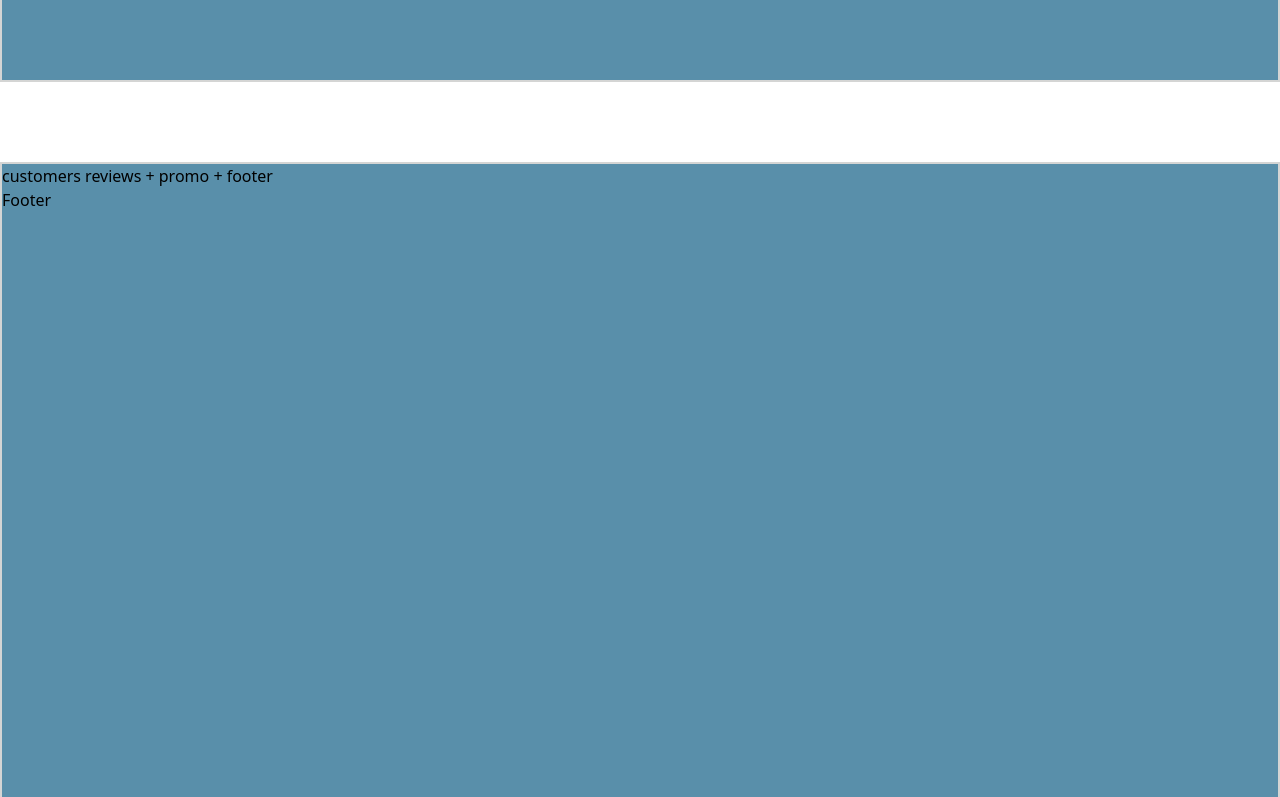
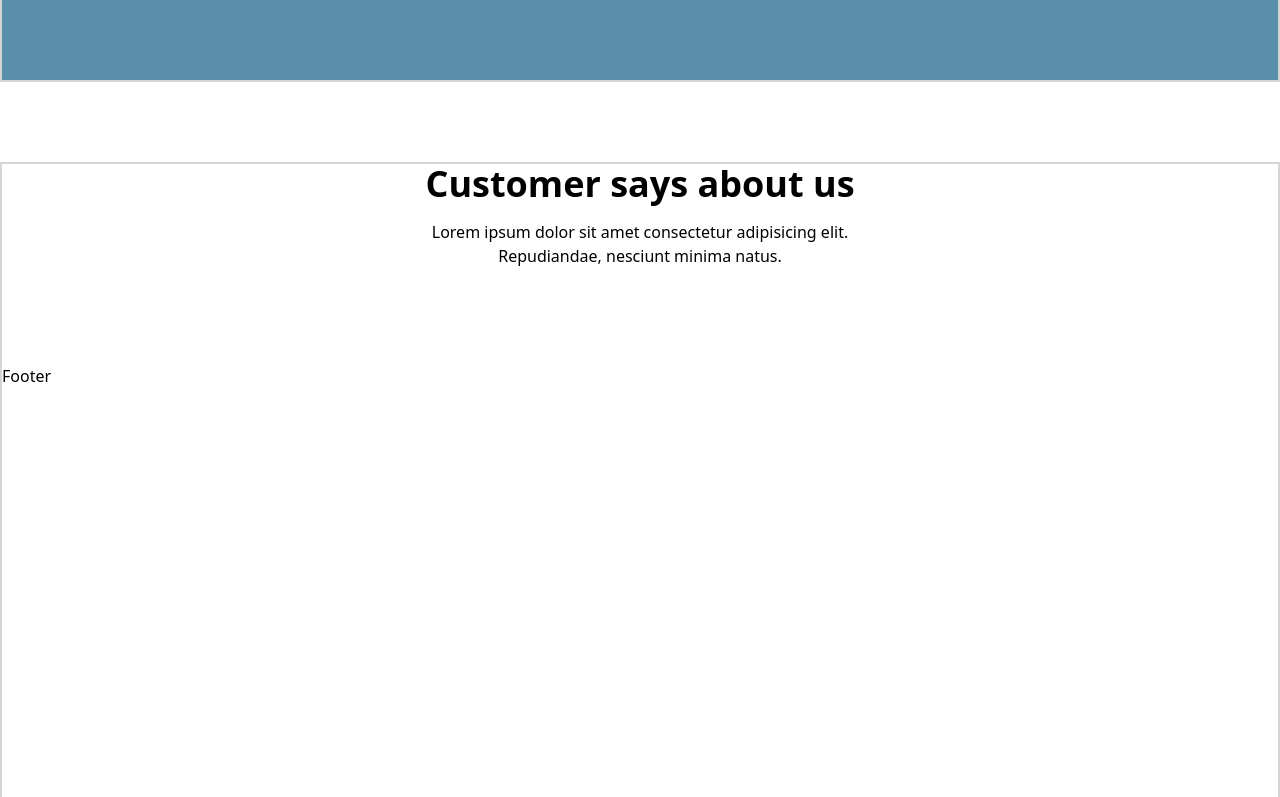
Before and after one commit to Aldyfaisal80/T12-Furniture-Store, a React (Vite) app: page / in a window 1280 px wide. Shown: the part 2803-3600 px from the top of the page. Built offline with nearby package versions, Linux system fonts and the light colour scheme.

Commit message:
modified on a file productcard and section2

```diff
--- a/src/components/elements/ProductCard.jsx
+++ b/src/components/elements/ProductCard.jsx
@@ -3,7 +3,7 @@ const ProductCard = ({ icon , img , title , description, iconsGroup , rating , r
     return (
         <div className="flex flex-col w-[300px] border-2 border-primary-gray justify-center items-center gap-2 p-4 rounded-lg shadow-[0_3px_10px_rgb(0,0,0,0.2)]">
             <div className="relative w-full flex flex-col justify-center items-center">
-                <span className="absolute flex justify-center items-center top-0 right-0 w-[40px] h-[40px] rounded-full border-2 border-primary-gray bg-white hover:text-white hover:bg-primary-blue">{icon}</span>
+                <span className="absolute flex justify-center items-center top-0 right-0 w-[40px] h-[40px] rounded-full border-2 border-primary-gray bg-white hover:text-white hover:bg-primary-blue text-primary-gray">{icon}</span>
                 <img src={img} alt="" className="p-4 w-[220px] aspect-square" />
             </div>
             <div className="flex flex-col gap-2">
--- a/src/components/layouts/MainLayout.jsx
+++ b/src/components/layouts/MainLayout.jsx
@@ -26,7 +26,7 @@ export default function MainLayout() {
         </div>
 
         {/* section 4 */}
-        <div className="flex flex-col w-full min-h-screen bg-primary-blue border-2 border-primary-gray">
+        <div className="flex flex-col w-full min-h-screen px=[80px] border-2 border-primary-gray">
             <Section4 />
 
             <Footer />
--- a/src/components/layouts/sub-layout/Section2.jsx
+++ b/src/components/layouts/sub-layout/Section2.jsx
@@ -21,7 +21,7 @@ export default function Section2() {
             </div>
             <div className="flex flex-wrap justify-between items-center gap-6 w-[1280px]">
                 <ProductCard
-                    icon={<FaHeart size={24} className="text-primary-gray hover:text-white" />}
+                    icon={<FaHeart size={24} />}
                     img={Chair1}
                     title={"Mad Queen Armchair"}
                     description={"Lorem ipsum dolor sit amet consectetur adipisicing elit. Ipsum, maiores."}
@@ -37,7 +37,7 @@ export default function Section2() {
                     btnIcon={<FiShoppingCart />}
                 />
                 <ProductCard
-                    icon={<FaHeart size={24} className="text-primary-gray hover:text-white" />}
+                    icon={<FaHeart size={24} />}
                     img={Chair2}
                     title={"White Wood Table"}
                     description={"Lorem ipsum dolor sit amet consectetur adipisicing elit. Ipsum, maiores."}
@@ -53,7 +53,7 @@ export default function Section2() {
                     btnIcon={<FiShoppingCart />}
                 />
                 <ProductCard
-                    icon={<FaHeart size={24} className="text-primary-gray hover:text-white" />}
+                    icon={<FaHeart size={24} />}
                     img={Chair3}
                     title={"ESSEBODA 2-Seat Sofa"}
                     description={"Lorem ipsum dolor sit amet consectetur adipisicing elit. Ipsum, maiores."}
@@ -69,7 +69,7 @@ export default function Section2() {
                     btnIcon={<FiShoppingCart />}
                 />
                 <ProductCard
-                    icon={<FaHeart size={24} className="text-primary-gray hover:text-white" />}
+                    icon={<FaHeart size={24} />}
                     img={Chair4}
                     title={"Single Sofa"}
                     description={"Lorem ipsum dolor sit amet consectetur adipisicing elit. Ipsum, maiores."}
@@ -85,7 +85,7 @@ export default function Section2() {
                     btnIcon={<FiShoppingCart />}
                 />
                 <ProductCard
-                    icon={<FaHeart size={24} className="text-primary-gray hover:text-white" />}
+                    icon={<FaHeart size={24} />}
                     img={Chair5}
                     title={"Single Table 18"}
                     description={"Lorem ipsum dolor sit amet consectetur adipisicing elit. Ipsum, maiores."}
@@ -101,7 +101,7 @@ export default function Section2() {
                     btnIcon={<FiShoppingCart />}
                 />
                 <ProductCard
-                    icon={<FaHeart size={24} className="text-primary-gray hover:text-white" />}
+                    icon={<FaHeart size={24} />}
                     img={Chair6}
                     title={"Soft Gray Chair"}
                     description={"Lorem ipsum dolor sit amet consectetur adipisicing elit. Ipsum, maiores."}
@@ -117,7 +117,7 @@ export default function Section2() {
                     btnIcon={<FiShoppingCart />}
                 />
                 <ProductCard
-                    icon={<FaHeart size={24} className="text-primary-gray hover:text-white" />}
+                    icon={<FaHeart size={24} />}
                     img={Chair7}
                     title={"Mad Queen Armchair"}
                     description={"Lorem ipsum dolor sit amet consectetur adipisicing elit. Ipsum, maiores."}
@@ -133,7 +133,7 @@ export default function Section2() {
                     btnIcon={<FiShoppingCart />}
                 />
                 <ProductCard
-                    icon={<FaHeart size={24} className="text-primary-gray hover:text-white" />}
+                    icon={<FaHeart size={24} />}
                     img={Chair8}
                     title={"Table Lamp"}
                     description={"Lorem ipsum dolor sit amet consectetur adipisicing elit. Ipsum, maiores."}
--- a/src/components/layouts/sub-layout/Section4.jsx
+++ b/src/components/layouts/sub-layout/Section4.jsx
@@ -1,5 +1,18 @@
 export default function Section4() {
     return (
-        <section> customers reviews + promo + footer </section>
+        <section className="flex flex-col w-full justify-center items-center gap-[80px]">
+            <div className="flex flex-col gap-4 justify-center items-center text-center">
+                <div className="flex flex-col gap-4 justify-center items-center text-center">
+                    <h1 className="text-4xl font-semibold">Customer says about us</h1>
+                    <span>Lorem ipsum dolor sit amet consectetur adipisicing elit. <br/> Repudiandae, nesciunt minima natus.</span>
+                </div>
+                <div></div>
+            </div>
+
+            <div>
+                <div></div>
+                <div></div>
+            </div>
+        </section>
     )
 }
```
